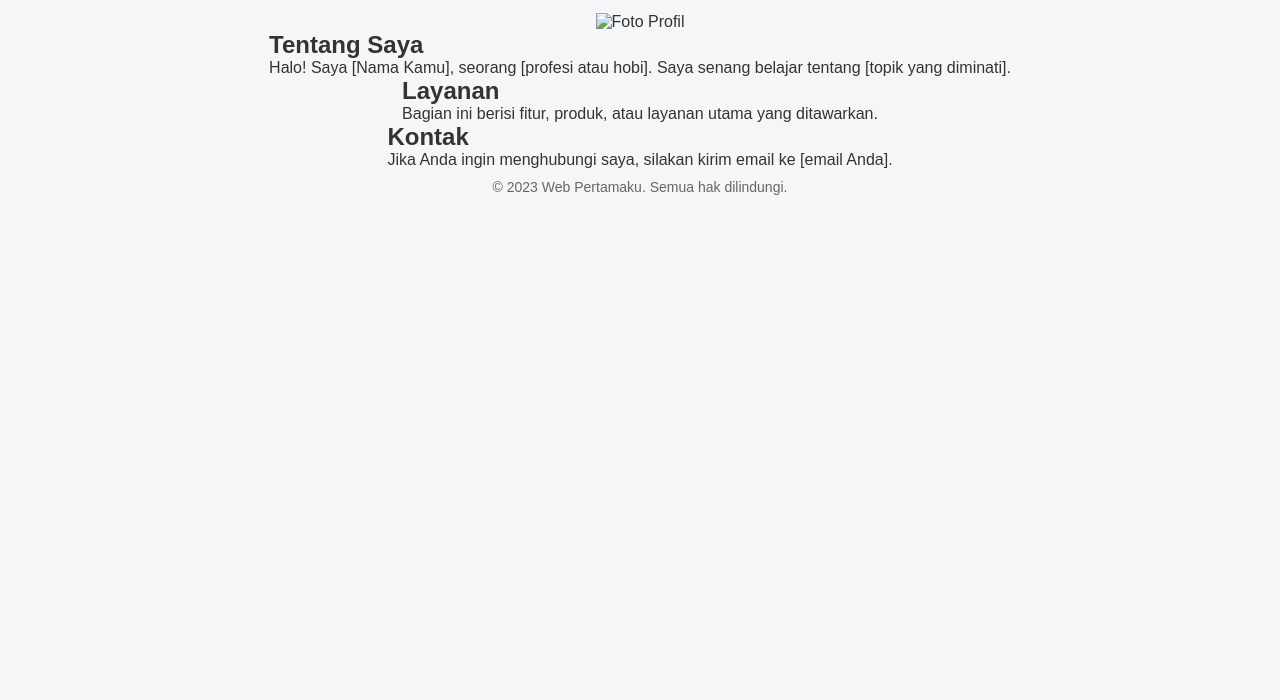
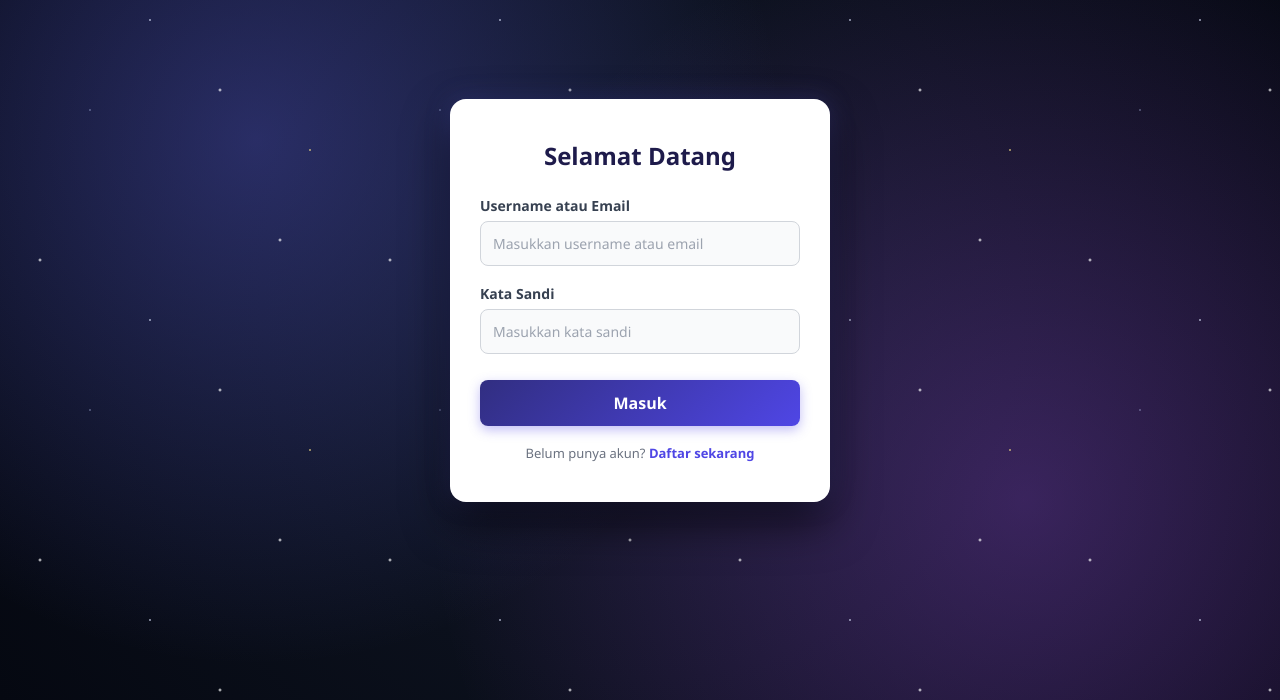
Before and after one commit to jully26715-blip/percobaan, a plain HTML site: page index.html in a window 1280 px wide. Shown: the part 100-800 px from the top of the page. Drawn offline with Linux system fonts and the light colour scheme.

Commit message:
update web

```diff
--- a/index.html
+++ b/index.html
@@ -1,44 +1,33 @@
 <!DOCTYPE html>
 <html lang="id">
 <head>
-  <meta charset="UTF-8" />
-  <meta name="viewport" content="width=device-width, initial-scale=1.0" />
-  <title>Web Pertamaku</title>
-  <link rel="stylesheet" href="style.css" />
+    <meta charset="UTF-8">
+    <meta name="viewport" content="width=device-width, initial-scale=1.0">
+    <title>Halaman Login</title>
+    <link rel="stylesheet" href="style.css">
 </head>
 <body>
 
-<!--1. Nama Web di paling atas -->
-<header>
-<h1> Nama Web kamu </h1>
-</header>
+    <div class="login-card">
+        <h2>Selamat Datang</h2>
+        <form action="#" method="POST">
+            <div class="input-group">
+                <label for="username">Username atau Email</label>
+                <input type="text" id="username" name="username" placeholder="Masukkan username atau email" required>
+            </div>
 
-<!-- 2.foto -->
- <section id="foto">
-  <img src="foto.jpg" alt="Foto Profil" />
- </section>
+            <div class="input-group">
+                <label for="password">Kata Sandi</label>
+                <input type="password" id="password" name="password" placeholder="Masukkan kata sandi" required>
+            </div>
 
-<!-- 3. Tentang Saya -->
-  <section id="tentang-saya">
-    <h2>Tentang Saya</h2>
-    <p>Halo! Saya [Nama Kamu], seorang [profesi atau hobi]. Saya senang belajar tentang [topik yang diminati].</p>
-  </section>
+            <button type="submit" class="btn-login">Masuk</button>
+        </form>
 
-  <!-- 4. Layanan -->
-  <section id="layanan">
-    <h2>Layanan</h2>
-    <p>Bagian ini berisi fitur, produk, atau layanan utama yang ditawarkan.</p>
-  </section>
+        <div class="extra-links">
+            <p>Belum punya akun? <a href="#">Daftar sekarang</a></p>
+        </div>
+    </div>
 
-  <!-- 5. Kontak -->
-  <section id="kontak">
-    <h2>Kontak</h2>
-    <p>Jika Anda ingin menghubungi saya, silakan kirim email ke [email Anda].</p>
-  </section>
-
-<!-- footer -->
-<footer>
-  <p>&copy; 2023 Web Pertamaku. Semua hak dilindungi.</p>
-</footer>
 </body>
 </html>
--- a/style.css
+++ b/style.css
@@ -2,61 +2,121 @@
     box-sizing: border-box;
     margin: 0;
     padding: 0;
-  font-family: Arial, sans-serif;
+    font-family: 'Segoe UI', Tahoma, Geneva, Verdana, sans-serif;
 }
 
 body {
-  background-color: #f4f6f8;
-  color: #333;
+    /* Efek luar angkasa, nebula, dan bintang murni dengan kode CSS */
+    background-color: #070b19;
+    background-image:
+        /* Bintang-bintang kecil */
+        radial-gradient(2px 2px at 40px 60px, #ffffff, rgba(0,0,0,0)),
+        radial-gradient(1.5px 1.5px at 150px 120px, #e0e7ff, rgba(0,0,0,0)),
+        radial-gradient(2px 2px at 280px 40px, #ffffff, rgba(0,0,0,0)),
+        radial-gradient(1px 1px at 90px 210px, #c7d2fe, rgba(0,0,0,0)),
+        radial-gradient(2px 2px at 220px 190px, #ffffff, rgba(0,0,0,0)),
+        radial-gradient(1.5px 1.5px at 310px 250px, #fde68a, rgba(0,0,0,0)),
+        /* Cahaya nebula & kosmik */
+        radial-gradient(circle at 20% 30%, rgba(99, 102, 241, 0.35) 0%, transparent 45%),
+        radial-gradient(circle at 80% 75%, rgba(168, 85, 247, 0.3) 0%, transparent 50%),
+        radial-gradient(circle at 50% 50%, #111827 0%, #050811 100%);
+    background-size: 350px 300px, 350px 300px, 350px 300px, 350px 300px, 350px 300px, 350px 300px, 100% 100%, 100% 100%, 100% 100%;
+    height: 100vh;
     display: flex;
-  flex-direction: column; /* Ini yang bikin susunannya ke bawah, bukan menyamping */
+    justify-content: center;
     align-items: center;
     padding: 20px;
 }
 
-header {
+/* Login card tetap solid putih dan kontras */
+.login-card {
+    background-color: #ffffff;
+    padding: 40px 30px;
+    border-radius: 16px;
+    box-shadow: 0 20px 45px rgba(0, 0, 0, 0.65), 0 0 25px rgba(99, 102, 241, 0.25);
     width: 100%;
-  max-width: 700px;
-  text-align: center;
-  padding: 20px;
-  background-color: #2c3e50;
-  color: white;
-  border-radius: 10px;
-  margin-bottom: 16px;
+    max-width: 380px;
 }
 
-.foto {
-  width: 100%;
-  max-width: 700px;
-  margin-bottom: 16px;
+.login-card h2 {
     text-align: center;
+    margin-bottom: 24px;
+    color: #1e1b4b;
+    font-size: 24px;
+    font-weight: 700;
 }
 
-.foto img {
-  width: 100%;
-  max-height: 300px;
-  object-fit: cover;
-  border-radius: 10px;
+.input-group {
+    margin-bottom: 18px;
 }
 
-.konten {
-  width: 100%;
-  max-width: 700px;
-  background-color: white;
-  padding: 20px;
-  border-radius: 10px;
-  margin-bottom: 16px;
-  box-shadow: 0 2px 6px rgba(0, 0, 0, 0.08);
+.input-group label {
+    display: block;
+    margin-bottom: 6px;
+    color: #374151;
+    font-size: 14px;
+    font-weight: 600;
 }
 
-.konten h2 {
-  margin-bottom: 8px;
-  color: #2c3e50;
+.input-group input {
+    width: 100%;
+    padding: 12px;
+    background-color: #f9fafb;
+    border: 1.5px solid #d1d5db;
+    border-radius: 8px;
+    font-size: 14px;
+    color: #111827;
+    transition: all 0.3s;
 }
 
-footer {
-  margin-top: 10px;
-  font-size: 14px;
-  color: #666;
+.input-group input::placeholder {
+    color: #9ca3af;
+}
+
+.input-group input:focus {
+    border-color: #4f46e5;
+    background-color: #ffffff;
+    outline: none;
+    box-shadow: 0 0 0 3px rgba(79, 70, 229, 0.15);
+}
+
+.btn-login {
+    width: 100%;
+    padding: 12px;
+    background: linear-gradient(135deg, #312e81 0%, #4f46e5 100%);
+    color: #ffffff;
+    border: none;
+    border-radius: 8px;
+    font-size: 16px;
+    font-weight: bold;
+    cursor: pointer;
+    transition: transform 0.2s, box-shadow 0.2s;
+    margin-top: 8px;
+    box-shadow: 0 4px 12px rgba(79, 70, 229, 0.35);
+}
+
+.btn-login:hover {
+    transform: translateY(-2px);
+    box-shadow: 0 6px 16px rgba(79, 70, 229, 0.45);
+}
+
+.btn-login:active {
+    transform: translateY(0);
+}
+
+.extra-links {
     text-align: center;
+    margin-top: 18px;
+    font-size: 13px;
+    color: #6b7280;
 }
+
+.extra-links a {
+    color: #4f46e5;
+    text-decoration: none;
+    font-weight: 600;
+}
+
+.extra-links a:hover {
+    text-decoration: underline;
+}
```
Also changed, not shown: beranda.html (added). Lines whose indentation alone changed are shown as unchanged.
